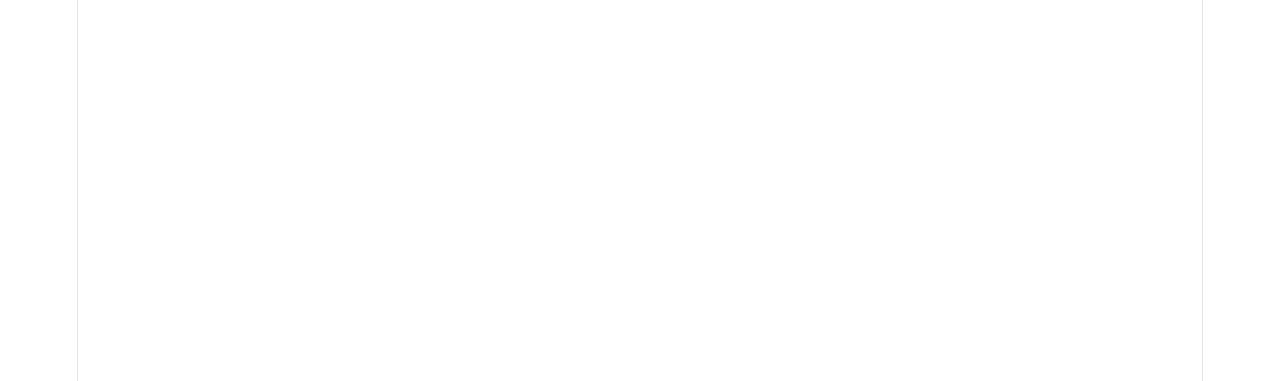
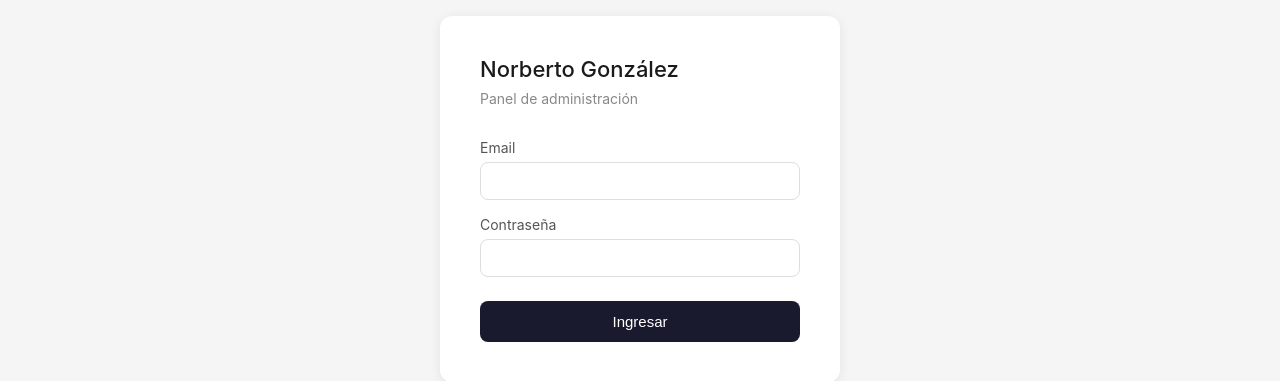
Before and after one commit to Joaco004/norberto-gonzalez-db-frontend, a React (Vite) app: page /login in a window 1280 px wide. Shown: the part 201-582 px from the top of the page. Built offline with nearby package versions, Linux system fonts and the light colour scheme; no server answers.

Commit message:
feat: login funcionando, estilos base

```diff
--- a/src/index.css
+++ b/src/index.css
@@ -1,111 +1,11 @@
-:root {
-  --text: #6b6375;
-  --text-h: #08060d;
-  --bg: #fff;
-  --border: #e5e4e7;
-  --code-bg: #f4f3ec;
-  --accent: #aa3bff;
-  --accent-bg: rgba(170, 59, 255, 0.1);
-  --accent-border: rgba(170, 59, 255, 0.5);
-  --social-bg: rgba(244, 243, 236, 0.5);
-  --shadow:
-    rgba(0, 0, 0, 0.1) 0 10px 15px -3px, rgba(0, 0, 0, 0.05) 0 4px 6px -2px;
-
-  --sans: system-ui, 'Segoe UI', Roboto, sans-serif;
-  --heading: system-ui, 'Segoe UI', Roboto, sans-serif;
-  --mono: ui-monospace, Consolas, monospace;
-
-  font: 18px/145% var(--sans);
-  letter-spacing: 0.18px;
-  color-scheme: light dark;
-  color: var(--text);
-  background: var(--bg);
-  font-synthesis: none;
-  text-rendering: optimizeLegibility;
-  -webkit-font-smoothing: antialiased;
-  -moz-osx-font-smoothing: grayscale;
-
-  @media (max-width: 1024px) {
-    font-size: 16px;
-  }
-}
-
-@media (prefers-color-scheme: dark) {
-  :root {
-    --text: #9ca3af;
-    --text-h: #f3f4f6;
-    --bg: #16171d;
-    --border: #2e303a;
-    --code-bg: #1f2028;
-    --accent: #c084fc;
-    --accent-bg: rgba(192, 132, 252, 0.15);
-    --accent-border: rgba(192, 132, 252, 0.5);
-    --social-bg: rgba(47, 48, 58, 0.5);
-    --shadow:
-      rgba(0, 0, 0, 0.4) 0 10px 15px -3px, rgba(0, 0, 0, 0.25) 0 4px 6px -2px;
-  }
-
-  #social .button-icon {
-    filter: invert(1) brightness(2);
-  }
-}
-
-#root {
-  width: 1126px;
-  max-width: 100%;
-  margin: 0 auto;
-  text-align: center;
-  border-inline: 1px solid var(--border);
-  min-height: 100svh;
-  display: flex;
-  flex-direction: column;
+* {
+  margin: 0;
+  padding: 0;
   box-sizing: border-box;
 }
 
 body {
-  margin: 0;
+  font-family: -apple-system, BlinkMacSystemFont, 'Segoe UI', Roboto, sans-serif;
+  background-color: #f5f5f5;
+  color: #1a1a1a;
 }
-
-h1,
-h2 {
-  font-family: var(--heading);
-  font-weight: 500;
-  color: var(--text-h);
-}
-
-h1 {
-  font-size: 56px;
-  letter-spacing: -1.68px;
-  margin: 32px 0;
-  @media (max-width: 1024px) {
-    font-size: 36px;
-    margin: 20px 0;
-  }
-}
-h2 {
-  font-size: 24px;
-  line-height: 118%;
-  letter-spacing: -0.24px;
-  margin: 0 0 8px;
-  @media (max-width: 1024px) {
-    font-size: 20px;
-  }
-}
-p {
-  margin: 0;
-}
-
-code,
-.counter {
-  font-family: var(--mono);
-  display: inline-flex;
-  border-radius: 4px;
-  color: var(--text-h);
-}
-
-code {
-  font-size: 15px;
-  line-height: 135%;
-  padding: 4px 8px;
-  background: var(--code-bg);
-}
--- a/src/main.tsx
+++ b/src/main.tsx
@@ -1,11 +1,13 @@
 import { StrictMode } from 'react'
 import { createRoot } from 'react-dom/client'
 import { BrowserRouter } from 'react-router-dom'
+import App from './App'
 import './index.css'
 
 createRoot(document.getElementById('root')!).render(
-  <StrictMode>
-    <BrowserRouter>
-    </BrowserRouter>
-  </StrictMode>
+    <StrictMode>
+        <BrowserRouter>
+            <App />
+        </BrowserRouter>
+    </StrictMode>
 )
```
